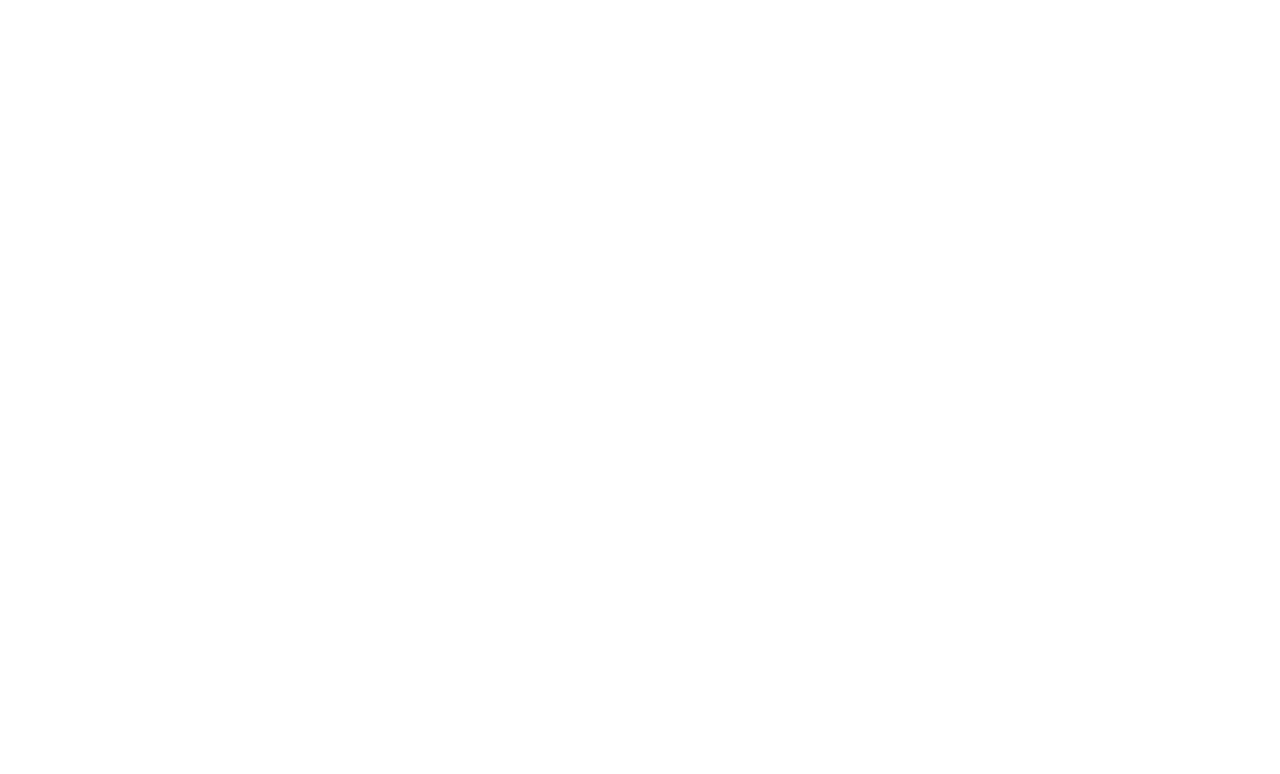
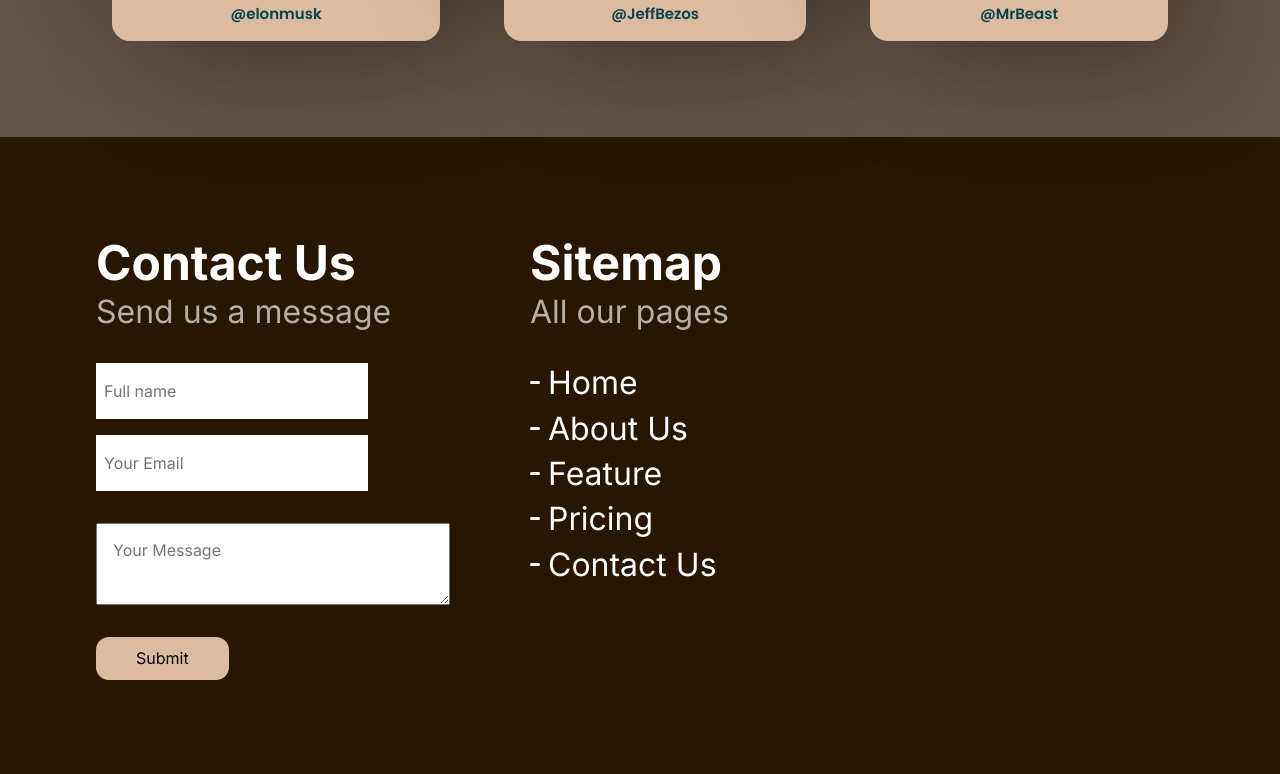
Before and after one commit to Gbolahan2003/CoffeeWebsite, a React (Create React App) app: page / in a window 1280 px wide. Shown: the part 2000-2774 px from the top of the page. Before the commit the page ends 1822 px from the top, so only its background shows below. Built offline with nearby package versions, Linux system fonts and the light colour scheme; a web font is replaced by a local one.

Commit message:
final-commit

```diff
--- a/src/App.css
+++ b/src/App.css
@@ -2,3 +2,20 @@
   margin: 0;
   padding: 0;
 }
+@media(max-width:450px){
+  footer .footer-container {
+      padding: 4rem 1rem;
+      background-color: #291600;
+      display: flex;
+      flex-wrap: wrap;
+      gap: 5rem;
+  }
+  footer .footer-container .communication .phone .p {
+      color: rgba(255, 255, 255, 0.66);
+      font-family: Inter;
+      font-style: normal;
+      font-weight: 400;
+      font-size: 1.2rem;
+      line-height: normal;
+  }
+}
--- a/src/App.js
+++ b/src/App.js
@@ -2,12 +2,14 @@
 import './App.css';
 import Header from './components/Header';
 import { Body } from './components/Body';
+import Foter from './components/Foter';
 
 function App() {
   return (
     <div className="App">
       <Header/>
       <Body/>
+      <Foter/>
         </div>
   );
 }
--- a/src/components/Foter.jsx
+++ b/src/components/Foter.jsx
@@ -1,8 +1,68 @@
 import React from 'react'
+import '../styles/footer.scss'
+import icon from '../images/coffeelogo.png'
 
 const Foter = () => {
   return (
-    <div>Foter</div>
+   <footer>
+    <div className="footer-container">
+      <div className="contact-con">
+        <div className="footer-header">Contact Us</div>
+        <div className="footer-head">Send us a message</div>
+        <div className="form">
+          <input type="text" placeholder='Full name' />
+          <input type="text" placeholder='Your Email' />
+          <textarea type="text" className='text'  placeholder='Your Message'/>
+<div className="btn">          <button className='footer-btn'>Submit</button></div>
+        </div>
+      </div>
+    <div className="site-map">
+      <div className="footer-header">Sitemap</div>
+      <div className="footer-head">All our pages</div>
+      <div className="links">
+        <div className="link">
+          <div className="div"></div>
+          <div className="nav">Home</div>
+        </div>
+        <div className="link">
+          <div className="div"></div>
+          <div className="nav">About Us</div>
+        </div>
+        <div className="link">
+          <div className="div"></div>
+          <div className="nav">Feature</div>
+        </div>
+        <div className="link">
+          <div className="div"></div>
+          <div className="nav">Pricing</div>
+        </div>
+        <div className="link">
+          <div className="div"></div>
+          <div className="nav">Contact Us</div>
+        </div>
+      </div>
+    </div>
+    <div className="communication">
+<img src={icon} alt="" />
+
+<div className="phone">
+<svg xmlns="http://www.w3.org/2000/svg" width="36" height="35" viewBox="0 0 36 35" fill="none">
+  <path d="M1.7312 23.5053C0.423442 24.0267 -0.272621 25.4013 0.100018 26.7149L1.78744 32.6738C2.12493 33.852 3.23582 34.6714 4.50139 34.6714C21.8959 34.6714 36 21.0879 36 4.33529C36 3.11643 35.1493 2.04654 33.9259 1.72151L27.7386 0.0963631C26.3746 -0.262524 24.9474 0.407848 24.406 1.66734L21.5936 8.16793C21.1155 9.27168 21.446 10.5515 22.4092 11.3031L25.8754 14.0388C23.5341 18.8059 19.5265 22.6656 14.5767 24.9205L11.7433 21.5822C10.9558 20.6545 9.63397 20.3362 8.48793 20.7967L1.73823 23.5053H1.7312Z" fill="white"/>
+</svg>
+<div className="p">+2347046226782</div>
+</div>
+<div className="phone">
+<svg xmlns="http://www.w3.org/2000/svg" width="36" height="36" viewBox="0 0 36 36" fill="none">
+  <path d="M4.5 7.82671C3.88125 7.82671 3.375 8.32985 3.375 8.9448V10.4892L15.5039 20.3843C16.9594 21.5723 19.0477 21.5723 20.5031 20.3843L32.625 10.4892V8.9448C32.625 8.32985 32.1188 7.82671 31.5 7.82671H4.5ZM3.375 14.8288V26.8344C3.375 27.4493 3.88125 27.9525 4.5 27.9525H31.5C32.1188 27.9525 32.625 27.4493 32.625 26.8344V14.8288L22.6406 22.9769C19.9406 25.1782 16.0523 25.1782 13.3594 22.9769L3.375 14.8288ZM0 8.9448C0 6.478 2.01797 4.47241 4.5 4.47241H31.5C33.982 4.47241 36 6.478 36 8.9448V26.8344C36 29.3012 33.982 31.3068 31.5 31.3068H4.5C2.01797 31.3068 0 29.3012 0 26.8344V8.9448Z" fill="white"/>
+</svg>
+<div className="p">matthewarowosegbe@gmail.com</div>
+</div>
+    </div>
+    </div>
+    <div className="copy-right">
+      <p>Copyright 2020 All Rights Reserved Company Name.</p>
+    </div>
+   </footer>
   )
 }
 
--- a/src/styles/body.scss
+++ b/src/styles/body.scss
@@ -204,3 +204,13 @@
     }
 }
 }
+
+.body-container {
+    padding: 3rem;
+    background-color: #DBBCA1;
+    display: flex;
+    flex-direction: column;
+    justify-content: center;
+    align-items: center;
+    gap: 7rem;
+}
--- /dev/null
+++ b/src/styles/footer.scss
@@ -0,0 +1,210 @@
+footer{
+    .footer-container{
+        padding: 6rem 6rem;
+        background-color: #291600;
+        display: flex;
+        flex-wrap: wrap;
+
+
+
+        gap: 5rem;
+        .contact-con{
+            .footer-header{
+                color: #FFF;
+font-family: Inter;
+font-size: 3rem;
+font-style: normal;
+font-weight: 700;
+line-height: normal;
+            }
+            .footer-head{
+                color: rgba(255, 255, 255, 0.66);
+font-family: Inter;
+font-size: 2rem;
+font-style: normal;
+font-weight: 400;
+line-height: normal;
+margin-bottom: 2rem;
+}
+.form{
+    margin-top: 1rem;
+    display: flex;
+    flex-direction: column;
+    gap: 1rem;
+    input{
+        height: 2.5rem;
+        width: 16rem;
+        padding: 0.5rem;
+        border: none;
+        color: rgba(0, 0, 0, 0.50);
+
+font-family: Inter;
+font-size: 1rem;
+font-style: normal;
+font-weight: 400;
+line-height: normal;
+    }
+    .text{
+        margin-top: 1rem;
+        color: rgba(0, 0, 0, 0.50);
+
+font-family: Inter;
+font-size: 1rem;
+font-style: normal;
+font-weight: 400;
+line-height: normal;
+        padding: 1rem;
+        height: 3rem;
+        width: 20rem;
+    }
+    .btn{
+        margin-top: 1rem;
+         button{
+            color: #000;
+text-align: center;
+font-family: Inter;
+font-size: 1rem;
+font-style: normal;
+font-weight: 400;
+line-height: normal;
+border: none;
+border-radius: 0.8125rem;
+background: #DBBCA1;
+padding: 0.7rem 2.5rem;
+         }
+    }
+}
+        }
+        .site-map{
+            .footer-header{
+                color: #FFF;
+font-family: Inter;
+font-size: 3rem;
+font-style: normal;
+font-weight: 700;
+line-height: normal;
+            }
+            .footer-head{
+                color: rgba(255, 255, 255, 0.66);
+font-family: Inter;
+font-size: 2rem;
+font-style: normal;
+font-weight: 400;
+line-height: normal;
+margin-bottom: 2rem;
+}
+.links{
+    display: flex;
+    flex-direction: column;
+    color: white;
+    gap: 0.4rem;
+    .link{
+        display: flex;
+        gap: 0.5rem;
+        align-items: center;
+        color: #FFF;
+        font-family: Inter;
+        font-size: 2rem;
+        font-style: normal;
+        font-weight: 400;
+        line-height: normal;
+        transition: all 0.3s;
+        &:hover{
+            cursor: pointer;
+            transform: scale(1.1);
+            color: #e7e7e7;
+        }
+       .div{
+        background-color: #FFF;
+        width: 10px;
+        height:3px;
+        border-radius: 20px;
+       }
+    }
+}
+        }
+        .communication{
+            margin-left: 3rem;
+            img{
+                width: 25rem;
+                margin-bottom: -4rem;
+            }
+            .phone{
+                font-size: 1.8rem;
+                display: flex;
+                gap: 0.6rem;
+                margin-bottom: 1rem;
+                .p{
+                    color: rgba(255, 255, 255, 0.66);
+font-family: Inter;
+
+font-style: normal;
+font-weight: 400;
+line-height: normal;
+                }
+            }
+
+        }
+    }
+    .copy-right{
+        padding: 1.5rem;
+        background-color: #DBBCA1;
+        text-align: center;
+        p{
+            color: #000;
+font-family: Inter;
+font-size: 1.1rem;
+font-style: normal;
+font-weight: 400;
+line-height: normal;
+        }
+    }
+}
+
+@media(max-width:650px){
+    footer .footer-container {
+        padding: 4rem 1rem;
+        background-color: #291600;
+        display: flex;
+        flex-wrap: wrap;
+        gap: 5rem;
+    }
+    footer .footer-container .communication .phone .p {
+    color: rgba(255, 255, 255, 0.66);
+    font-family: Inter;
+    font-style: normal;
+    font-weight: 400;
+    font-size: 1rem;
+    line-height: normal;
+}
+footer .footer-container .contact-con .form .text {
+    margin-top: 1rem;
+    color: rgba(0, 0, 0, 0.5);
+    font-family: Inter;
+    font-size: 1rem;
+    font-style: normal;
+    font-weight: 400;
+    line-height: normal;
+    padding: 1rem;
+    height: 3rem;
+    width: 66vw;
+}
+
+
+footer .footer-container .communication img {
+    width: 74vw;
+    margin-bottom: -1rem;
+}
+footer .footer-container .contact-con .form input {
+    height: 2.5rem;
+    width: 67vw;
+    padding: 0.5rem;
+    border: none;
+    color: rgba(0, 0, 0, 0.5);
+    font-family: Inter;
+    font-size: 1rem;
+    font-style: normal;
+    font-weight: 400;
+    line-height: normal;
+}
+}
```
